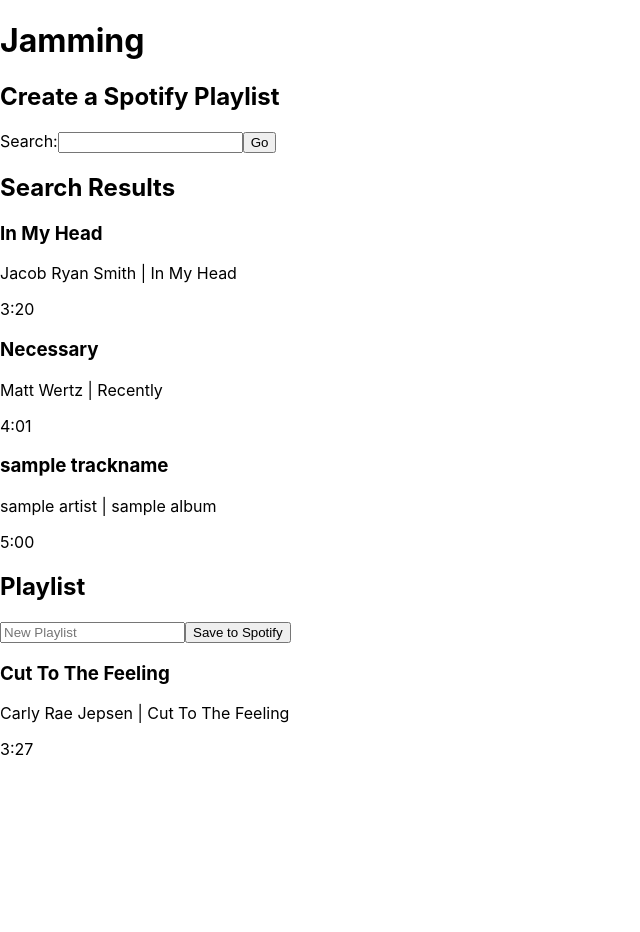
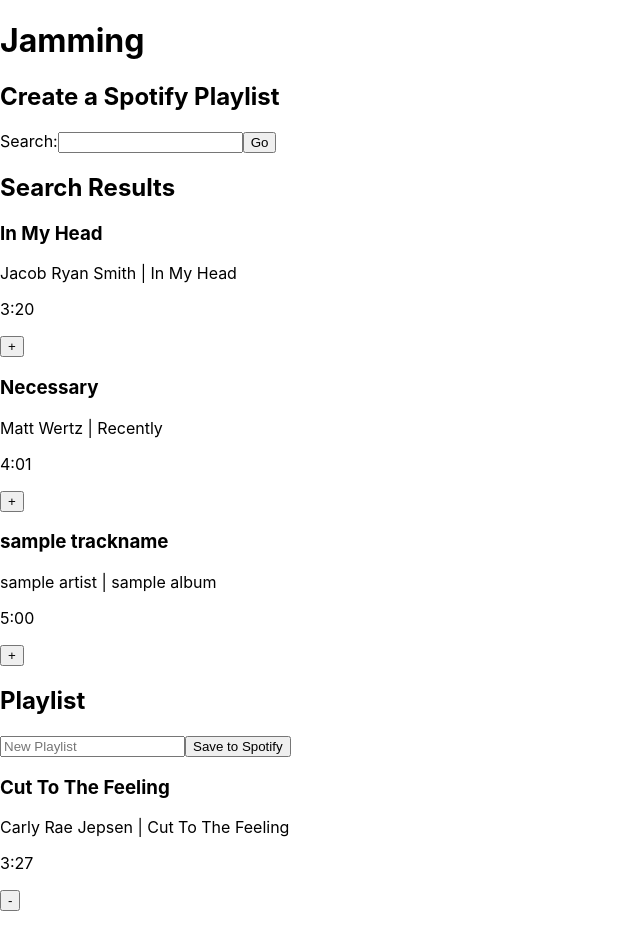
Before and after one commit to kjohnson-webdev/jamming, a React (Create React App) app: page / in a window 1280 px wide. Shown: the top 932 px of the page, without its empty margins (0-640 px from the left). Before the commit the page ends 800 px from the top, so only its background shows below. Built offline with nearby package versions, Linux system fonts and the light colour scheme.

Commit message:
feat[global]: implement "add to playlist" btn
- Remember, issue solved by passing an anonymous function
in Tracklist to Tracks, instead of just a reference to addTrack

```diff
--- a/src/App.js
+++ b/src/App.js
@@ -12,21 +12,30 @@
   const [trackCount, setTrackCount] = useState(0);
   const [playlistDuration, setPlaylistDuration] = useState("0:00");
 
-  console.log(`Playlist name in App.js is ${playlistName}`)
+  const addTrack = useCallback(
+    (track) => {
+      setPlaylistTracks((prevTracks) => [...prevTracks, track])
+  })
 
   return (
     <div>
       <h1>Jamming</h1>
       <h2>Create a Spotify Playlist</h2>
-      <SearchBar data-testid="search-bar" >
+      <SearchBar
+        data-testid="search-bar"
+      >
         Search:
       </SearchBar>
       <div>
-        <SearchResults searchResults={searchResults} />
+        <SearchResults
+          searchResults={searchResults}
+          addTrack={addTrack}
+        />
         <Playlist
           playlistTracks={playlistTracks}
           playlistName={playlistName}
           setPlaylistName={setPlaylistName}
+          addTrack={addTrack}
         />
       </div>
     </div>
--- a/src/SpotifyUtility.js
+++ b/src/SpotifyUtility.js
@@ -287,7 +287,126 @@
     "track_number": 1,
     "type": "track",
     "uri": "spotify:track:11dFghVXANMlKmJXsNCbNl"
-  }
+  },
+
+  {
+    "album": {
+      "album_type": "single",
+      "total_tracks": 1,
+      "external_urls": {
+        "spotify": "https://open.spotify.com/album/24eYROABMYMnfZtg51sLMY"
+      },
+      "href": "https://api.spotify.com/v1/albums/24eYROABMYMnfZtg51sLMY",
+      "id": "24eYROABMYMnfZtg51sLMY",
+      "images": [
+        {
+          "url": "https://i.scdn.co/image/ab67616d0000b2738b2067f03055b2f56bea97a1",
+          "height": 640,
+          "width": 640
+        },
+        {
+          "url": "https://i.scdn.co/image/ab67616d00001e028b2067f03055b2f56bea97a1",
+          "height": 300,
+          "width": 300
+        },
+        {
+          "url": "https://i.scdn.co/image/ab67616d000048518b2067f03055b2f56bea97a1",
+          "height": 64,
+          "width": 64
+        }
+      ],
+      "name": "In My Head",
+      "release_date": "2022-09-23",
+      "release_date_precision": "day",
+      "type": "album",
+      "uri": "spotify:album:24eYROABMYMnfZtg51sLMY",
+      "artists": [
+        {
+          "external_urls": {
+            "spotify": "https://open.spotify.com/artist/1qBnjQHcARZz76ctw9kleB"
+          },
+          "href": "https://api.spotify.com/v1/artists/1qBnjQHcARZz76ctw9kleB",
+          "id": "1qBnjQHcARZz76ctw9kleB",
+          "name": "Jacob Ryan Smith",
+          "type": "artist",
+          "uri": "spotify:artist:1qBnjQHcARZz76ctw9kleB"
+        },
+        {
+          "external_urls": {
+            "spotify": "https://open.spotify.com/artist/5YIi4ZZ1Bo6eMqEdudlzG4"
+          },
+          "href": "https://api.spotify.com/v1/artists/5YIi4ZZ1Bo6eMqEdudlzG4",
+          "id": "5YIi4ZZ1Bo6eMqEdudlzG4",
+          "name": "Daniel Mertzlufft",
+          "type": "artist",
+          "uri": "spotify:artist:5YIi4ZZ1Bo6eMqEdudlzG4"
+        }
+      ],
+      "is_playable": true
+    },
+    "artists": [
+      {
+        "external_urls": {
+          "spotify": "https://open.spotify.com/artist/1qBnjQHcARZz76ctw9kleB"
+        },
+        "href": "https://api.spotify.com/v1/artists/1qBnjQHcARZz76ctw9kleB",
+        "id": "1qBnjQHcARZz76ctw9kleB",
+        "name": "Jacob Ryan Smith",
+        "type": "artist",
+        "uri": "spotify:artist:1qBnjQHcARZz76ctw9kleB"
+      },
+      {
+        "external_urls": {
+          "spotify": "https://open.spotify.com/artist/5YIi4ZZ1Bo6eMqEdudlzG4"
+        },
+        "href": "https://api.spotify.com/v1/artists/5YIi4ZZ1Bo6eMqEdudlzG4",
+        "id": "5YIi4ZZ1Bo6eMqEdudlzG4",
+        "name": "Daniel Mertzlufft",
+        "type": "artist",
+        "uri": "spotify:artist:5YIi4ZZ1Bo6eMqEdudlzG4"
+      },
+      {
+        "external_urls": {
+          "spotify": "https://open.spotify.com/artist/5ulESxWZSX8cw4PI6xgdDG"
+        },
+        "href": "https://api.spotify.com/v1/artists/5ulESxWZSX8cw4PI6xgdDG",
+        "id": "5ulESxWZSX8cw4PI6xgdDG",
+        "name": "Andrew Barth Feldman",
+        "type": "artist",
+        "uri": "spotify:artist:5ulESxWZSX8cw4PI6xgdDG"
+      },
+      {
+        "external_urls": {
+          "spotify": "https://open.spotify.com/artist/6fu9TecMw6TInkRRyXObeu"
+        },
+        "href": "https://api.spotify.com/v1/artists/6fu9TecMw6TInkRRyXObeu",
+        "id": "6fu9TecMw6TInkRRyXObeu",
+        "name": "Joe Serafini",
+        "type": "artist",
+        "uri": "spotify:artist:6fu9TecMw6TInkRRyXObeu"
+      }
+    ],
+    "disc_number": 1,
+    "duration_ms": 200175,
+    "explicit": false,
+    "external_ids": {
+      "isrc": "QZNWX2255584"
+    },
+    "external_urls": {
+      "spotify": "https://open.spotify.com/track/3ZsKEw8VpTn4WqV4vDoB3W"
+    },
+    "href": "https://api.spotify.com/v1/tracks/3ZsKEw8VpTn4WqV4vDoB3W",
+    "id": "3ZsKEw8VpTn4WqV4vDoB3W",
+    "is_playable": true,
+    "name": "In My Head",
+    "popularity": 44,
+    "preview_url": "https://p.scdn.co/mp3-preview/204486b586718e027ed5805000cc51bcf707bf2f?cid=9d88f3c46f004f499e101b9b631dd77d",
+    "track_number": 1,
+    "type": "track",
+    "uri": "spotify:track:3ZsKEw8VpTn4WqV4vDoB3W",
+    "is_local": false
+  },
+
 
 
 ]
--- a/src/playlist/Playlist.js
+++ b/src/playlist/Playlist.js
@@ -2,7 +2,7 @@
 
 import Tracklist from '../tracklist/Tracklist';
 
-function Playlist( {playlistTracks, playlistName, setPlaylistName} ) {
+function Playlist( {playlistTracks, playlistName, setPlaylistName, addTrack} ) {
     const handleNameChange = useCallback((event) => {
         setPlaylistName(event.target.value);
     }, [setPlaylistName]);
@@ -17,7 +17,12 @@
                 onChange={handleNameChange}
             />
             <button>Save to Spotify</button>
-            <Tracklist tracks={playlistTracks} />
+            <Tracklist
+                tracks={playlistTracks}
+                //set isInPlaylist to "true" when tracklist is rendered through Playlist
+                isInPlaylist={true}
+                addTrack={addTrack}
+             />
         </div>
     )
 }
--- a/src/search_results/SearchResults.js
+++ b/src/search_results/SearchResults.js
@@ -1,13 +1,17 @@
 import React from 'react';
 import Tracklist from '../tracklist/Tracklist';
 
-function SearchResults( {searchResults} ) {
+function SearchResults( props ) {
 
     return (
         <div>
             <h2>Search Results</h2>
             <div className="resultsTracklist">
-                <Tracklist tracks={searchResults} />
+                <Tracklist
+                    tracks={props.searchResults}
+                    addTrack={props.addTrack}
+                    isInPlaylist={props.isInPlaylist}
+                />
             </div>
         </div>
 
--- a/src/track/Track.js
+++ b/src/track/Track.js
@@ -1,11 +1,30 @@
 import React from 'react';
 
-function Track({ name, artist, album, duration }) {
+function Track({ name, artist, album, duration, isInPlaylist, addTrack }) {
+
+
+    const renderAction = () => {
+        if (isInPlaylist) {
+            return (
+                <button className="Track-action">
+                    -
+                </button>
+            );
+        } else {
+            return (
+                <button className='Track-action' onClick={addTrack}>
+                    +
+                </button>
+            )
+        }
+    }
+
     return (
         <div>
             <h3>{name}</h3>
             <p><span>{artist}</span> | <span>{album}</span></p>
             <p data-testid="duration">{duration}</p>
+            {renderAction()}
         </div>
     );
 };
--- a/src/tracklist/Tracklist.js
+++ b/src/tracklist/Tracklist.js
@@ -1,13 +1,14 @@
 import React, { useState } from 'react';
 import Track from '../track/Track';
 
-function Tracklist( {tracks} ) {
+function Tracklist( { tracks, playlistTracks, isInPlaylist, addTrack } ) {
     //format track duration from ms to mm:ss
     function formatDuration(duration_ms) {
         const minutes = Math.floor((duration_ms/1000)/60);
         const seconds = Math.floor((duration_ms/1000) % 60);
         return `${minutes}:${seconds < 10 ? "0" : ""}${seconds}`
     };
+
 
     return (
         <div>
@@ -18,6 +19,8 @@
                     artist={track.artists[0].name}
                     album={track.album.name}
                     duration={formatDuration(track.duration_ms)}
+                    isInPlaylist={isInPlaylist}
+                    addTrack={() => addTrack(track)}
                 />
             ))}
         </div>
```
Also changed, not shown: 1 other file (tests, documents, lock files or other folders).
